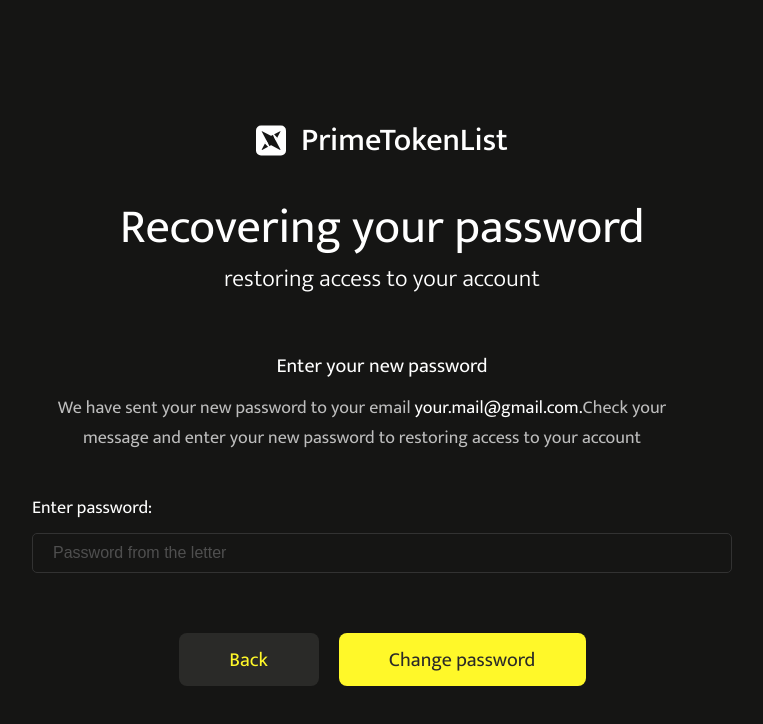
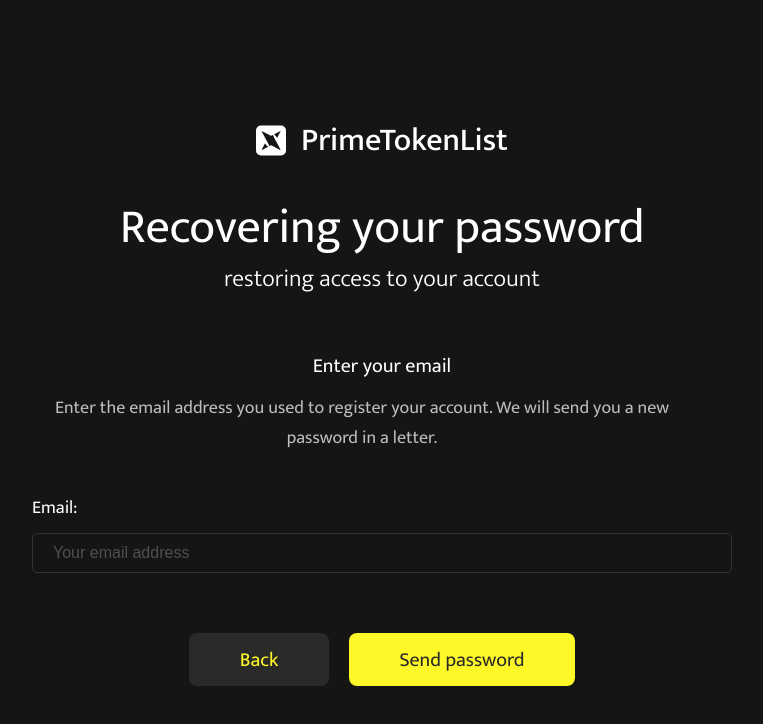
Before and after one commit to IgorMokhov/PTL_Frontend, a React (Vite) app: page /forgot-password in a window 1280 px wide. Shown: the top 724 px of the page, without its empty margins (258-1021 px from the left). Built offline with nearby package versions, Linux system fonts and the light colour scheme.

Commit message:
feat: refactored ForgotPassword

```diff
--- a/src/components/ForgotPassword/ForgotPassword.tsx
+++ b/src/components/ForgotPassword/ForgotPassword.tsx
@@ -1,3 +1,4 @@
+import { useState } from 'react';
 import { SubmitHandler, useForm } from 'react-hook-form';
 import { LoginHeader } from '../LoginHeader/LoginHeader';
 import { useNavigate } from 'react-router-dom';
@@ -5,17 +6,22 @@
 import styles from './ForgotPassword.module.scss';
 
 interface IFormInput {
+  email: string;
   password: string;
 }
 
 export const ForgotPassword = () => {
+  const [step, setStep] = useState(1);
   const navigate = useNavigate();
-  const { register, handleSubmit, reset } = useForm<IFormInput>();
 
-  const onSubmit: SubmitHandler<IFormInput> = (data) => {
-    console.log(data);
-    navigate('/login');
-    reset();
+  const { register, handleSubmit } = useForm<IFormInput>();
+
+  const onSubmit: SubmitHandler<IFormInput> = ({ email, password }) => {
+    if (step === 1) {
+      console.log(email);
+    } else if (step === 2) {
+      console.log(password);
+    }
   };
 
   return (
@@ -23,14 +29,54 @@
       <div className={styles.forgot_pass}>
         <LoginHeader />
 
-        <h6 className={styles.forgot_pass_subtitle}>Enter your new password</h6>
+        {step == 1 ? (
+          <>
+            {' '}
+            <h6 className={styles.forgot_pass_subtitle}>Enter your email</h6>
+            <p className={styles.forgot_pass_text}>
+              Enter the email address you used to register your account. We will
+              send you a new password in a letter.
+            </p>
+            <form
+              className={styles.forgot_pass_form}
+              onSubmit={handleSubmit(onSubmit)}
+            >
+              <label htmlFor="email">Email:</label>
+              <input
+                {...register('email')}
+                type="email"
+                placeholder="Your email address"
+              />
+              <div className={styles.forgot_pass_btns}>
+                <CustomButton
+                  width={140}
+                  height={53}
+                  onClick={() => navigate('/login')}
+                >
+                  Back
+                </CustomButton>
+                <CustomButton
+                  width={226}
+                  height={53}
+                  variant={'inverted'}
+                  type={'submit'}
+                >
+                  Send password
+                </CustomButton>
+              </div>
+            </form>
+          </>
+        ) : (
+          <>
+            <h6 className={styles.forgot_pass_subtitle}>
+              Enter your new password
+            </h6>
             <p className={styles.forgot_pass_text}>
               We have sent your new password to your email{' '}
               <span>your.mail@gmail.com.</span>
-          Check your message and enter your new password to restoring access to
-          your account
+              Check your message and enter your new password to restoring access
+              to your account
             </p>
-
             <form
               className={styles.forgot_pass_form}
               onSubmit={handleSubmit(onSubmit)}
@@ -45,7 +91,7 @@
                 <CustomButton
                   width={140}
                   height={53}
-              onClick={() => navigate('/login')}
+                  onClick={() => setStep(1)}
                 >
                   Back
                 </CustomButton>
@@ -54,12 +100,13 @@
                   height={53}
                   variant={'inverted'}
                   type={'submit'}
-              onClick={() => navigate('/login')}
                 >
                   Change password
                 </CustomButton>
               </div>
             </form>
+          </>
+        )}
       </div>
     </div>
   );
```
Lines whose indentation alone changed are shown as unchanged.
